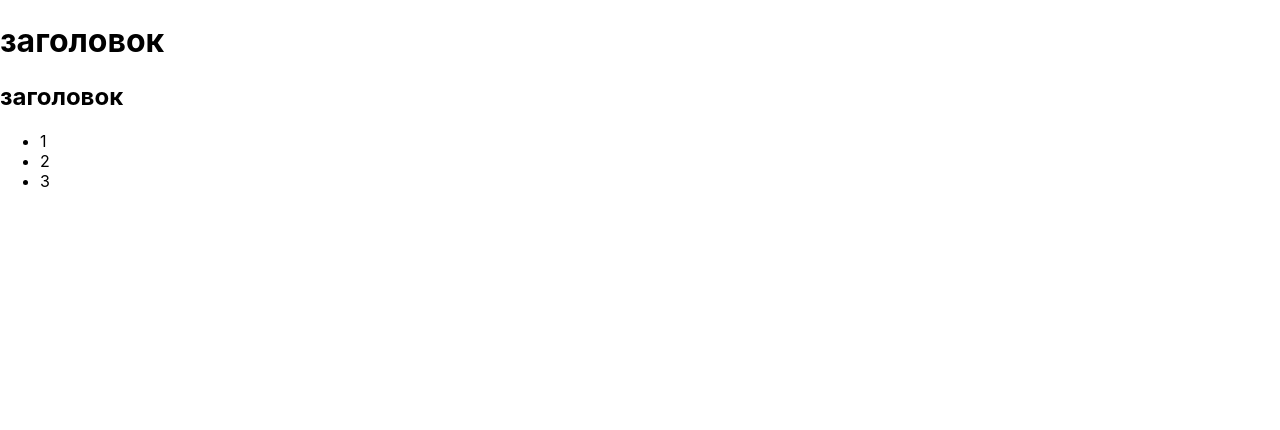
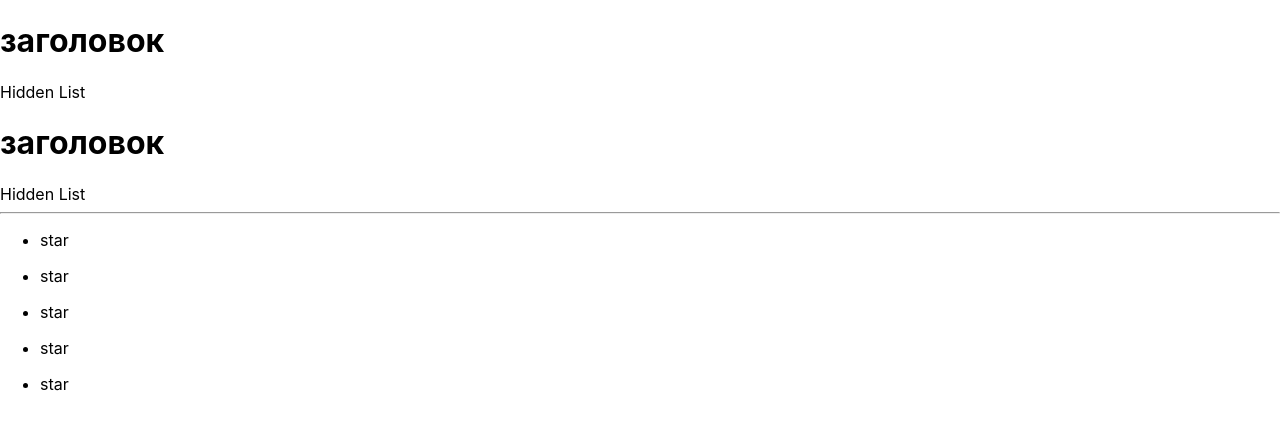
Before and after one commit to gem4ik/react-kabzda-kak-podrobno, a React (Create React App) app: page / in a window 1280 px wide. Shown: the top 430 px of the page. Built offline with nearby package versions, Linux system fonts and the light colour scheme.

Commit message:
ref Accordion.tsx

```diff
--- a/src/App.tsx
+++ b/src/App.tsx
@@ -1,21 +1,35 @@
-import React from 'react';
+import React, {useState} from 'react';
 import './App.css';
-import {PageTitle} from "./components/PageTitle";
 import {Rating} from "./components/Rating";
 import {Accordion} from "./components/Accordion";
 
 function App() {
+    const [collapsedValue, setCollapsedValue] = useState<boolean>(false)
+    const [collapsedSecondValue, setCollapsedSecondValue] = useState<boolean>(false)
+
+    const setCollapsedHandler= () => {
+        setCollapsedValue(!collapsedValue)
+    }
+    const setCollapsedSecondHandler =()=> {
+        setCollapsedSecondValue(!collapsedSecondValue)
+    }
+
     return (
         <div>
-            {/*<PageTitle value={"I'm the Page"}/>*/}
-            {/*<PageTitle value={"two"}/>*/}
-            <Accordion titleValue={"three"} collapsed={false}/>
-            <Accordion titleValue={"two"} collapsed={true}/>
-            {/*<Rating value={1}/>*/}
-            {/*<Rating value={2}/>*/}
-            {/*<Rating value={3}/>*/}
-            {/*<Rating value={4}/>*/}
-            {/*<Rating value={5}/>*/}
+            <Accordion
+                collapsed={collapsedValue}
+                setCollapsedHandler={setCollapsedHandler}
+            />
+            <Accordion
+                collapsed={collapsedSecondValue}
+                setCollapsedHandler={setCollapsedSecondHandler}
+            />
+            <hr/>
+            <Rating value={1}/>
+            <Rating value={2}/>
+            <Rating value={3}/>
+            <Rating value={4}/>
+            <Rating value={5}/>
         </div>
     );
 }
--- a/src/components/Accordion.tsx
+++ b/src/components/Accordion.tsx
@@ -1,36 +1,29 @@
-import React from "react";
+import React, {FC} from "react";
 
-type AccordionPropsType = {
-    titleValue: string
+export type AccordionPropsType = {
     collapsed: boolean
+    setCollapsedHandler:()=> void
 }
-
-export function Accordion(props: AccordionPropsType) {
-    return <div>
-        <SmallAccordion value={props.titleValue}/>
-        { props.collapsed && <SmallestAccordion collapsed={props.collapsed}/>}
-    </div>
-}
-
-type smallPropsType={
-    value: string
-}
-function SmallAccordion(props: smallPropsType) {
-    return (props.value === "three")? <h1>заголовок</h1> : <h2>заголовок</h2>
-}
-
-type smallestPropsType = {
-    collapsed: boolean
-}
-
-function SmallestAccordion(props: smallestPropsType) {
-    if (props.collapsed) {
-        return <ul>
+export const List=()=> {
+    return (
+        <div>
             <li>1</li>
             <li>2</li>
             <li>3</li>
-        </ul>
-    } else {
-        return <div>Hidden list</div>
+        </div>
+    )
+}
+
+export const Accordion: FC<AccordionPropsType> = (
+    {
+        collapsed,
+        setCollapsedHandler
+    }) => {
+    const OnClickHandler = () => {
+        setCollapsedHandler()
     }
+    return <div>
+       <h1 onClick={OnClickHandler}>заголовок</h1>
+        {collapsed ? <List /> : "Hidden List"}
+    </div>
 }
--- a/src/components/Rating.tsx
+++ b/src/components/Rating.tsx
@@ -5,64 +5,9 @@ export type ratingPropsType = {
 }
 
 export function Rating(props: ratingPropsType) {
-    if (props.value === 1) {
-        return <div>
-            <StarB/>
-            <Star/>
-            <Star/>
-            <Star/>
-            <Star/>
-        </div>
-    }
-    if (props.value === 2) {
-        return <div>
-            <StarB/>
-            <StarB/>
-            <Star/>
-            <Star/>
-            <Star/>
-        </div>
-    }
-    if (props.value === 3) {
-        return <div>
-            <StarB/>
-            <StarB/>
-            <StarB/>
-            <Star/>
-            <Star/>
-        </div>
-    }
-    if (props.value === 4) {
-        return <div>
-            <StarB/>
-            <StarB/>
-            <StarB/>
-            <StarB/>
-            <Star/>
-        </div>
-    }
-    if (props.value === 5) {
-        return <div>
-            <StarB/>
-            <StarB/>
-            <StarB/>
-            <StarB/>
-            <StarB/>
-        </div>
-    }
-    return <div>
-        <Star/>
-        <Star/>
-        <Star/>
-        <Star/>
-        <Star/>
-    </div>
+    return(
+        <ul>
+            <li>star</li>
+        </ul>
+    )
 }
-
-function StarB() {
-    return <><b>Star</b> </>
-}
-
-function Star() {
-    return <>Star </>
-}
```
Also changed, not shown: src/components/PageTitle.tsx (deleted, +0 -13 lines), src/components/OnOff.tsx (added).
